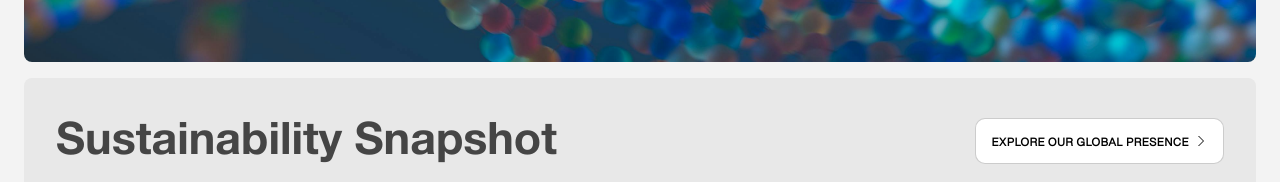
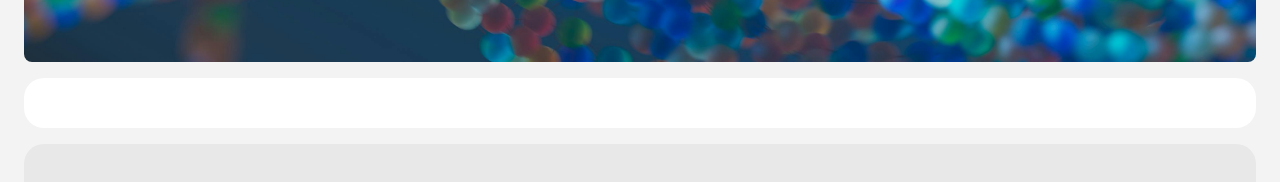
Before and after one commit to ayush-zerror/kesar, a Next.js app: page /about in a window 1280 px wide. Shown: the part 730-912 px from the top of the page. Built offline with nearby package versions, Linux system fonts and the light colour scheme.

Commit message:
updated border radius

```diff
--- /dev/null
+++ b/src/components/about/AboutInfo.jsx
@@ -0,0 +1,11 @@
+import React from 'react'
+
+const AboutInfo = () => {
+  return (
+    <div id='about_info'>
+        <div id="about_info_container"></div>
+    </div>
+  )
+}
+
+export default AboutInfo
--- a/src/pages/about/index.jsx
+++ b/src/pages/about/index.jsx
@@ -1,4 +1,5 @@
 import AboutHeroSection from '@/components/about/AboutHeroSection'
+import AboutInfo from '@/components/about/AboutInfo'
 import GallerySection from '@/components/home/GallerySection'
 import Sustainability from '@/components/home/Sustainability'
 import React from 'react'
@@ -7,6 +8,7 @@ const About = () => {
   return (
     <>
     <AboutHeroSection/>
+    <AboutInfo/>
     <Sustainability/>
     <GallerySection/>
     </>
--- a/src/styles/components/about.css
+++ b/src/styles/components/about.css
@@ -50,3 +50,18 @@
   vertical-align: middle;
   letter-spacing: 0.5px;
 }
+
+
+/* about_info */
+
+#about_info{
+    width: 100%;
+    padding: .5rem 1.5rem;
+}
+
+#about_info_container{
+    width: 100%;
+    height: 50px;
+    background-color: #fff;
+    border-radius: 20px;
+}
--- a/src/styles/components/home.css
+++ b/src/styles/components/home.css
@@ -6,7 +6,7 @@
 #home_hero_container {
   width: 100%;
   height: 100%;
-  border-radius: 8px;
+  border-radius: 20px;
   background: linear-gradient(-45deg, #fff7f1, #f1f5ff);
   display: flex;
   flex-direction: column;
@@ -101,7 +101,7 @@
 #product_finder_container {
   width: 100%;
   height: 100%;
-  border-radius: 8px;
+  border-radius: 20px;
   background-color: #ffffff;
   padding: 2.5rem 2rem;
 }
@@ -212,7 +212,7 @@
 #integrated_container {
   width: 100%;
   height: 100%;
-  border-radius: 8px;
+  border-radius: 20px;
   background-color: #ffffff;
   padding: 2.5rem 2rem;
   display: flex;
@@ -301,7 +301,7 @@
 #product_section_container {
   width: 100%;
   height: 100%;
-  border-radius: 8px;
+  border-radius: 20px;
   background-color: #e8e8e8;
   padding: 2.5rem 2rem;
 }
@@ -402,7 +402,7 @@
 #application_section_container {
   width: 100%;
   height: 100%;
-  border-radius: 8px;
+  border-radius: 20px;
   background-color: #fff;
   padding: 2.5rem 2rem;
 }
@@ -512,7 +512,7 @@
 #sustainable_section_container {
   width: 100%;
   height: 100%;
-  border-radius: 8px;
+  border-radius: 20px;
   background-color: #e8e8e8;
   padding: 2.5rem 2rem;
 }
@@ -538,23 +538,23 @@
   color: #000000b3;
   margin-bottom: 2.5rem;
 }
-#sustainable_section_cards{
+#sustainable_section_cards {
   display: grid;
-    grid-template-columns: repeat(3,1fr);
+  grid-template-columns: repeat(3, 1fr);
   gap: 1rem;
 }
-.sustainable_section_card{
+.sustainable_section_card {
   width: 100%;
   height: 500px;
   display: flex;
   flex-direction: column;
   justify-content: space-between;
   align-items: center;
-    padding:2.5rem 1.5rem;
+  padding: 2.5rem 1.5rem;
   background-color: #fff;
   border-radius: 20px;
 }
-.sustainable_section_card img{
+.sustainable_section_card img {
   width: auto;
   height: 150px;
   object-fit: contain;
@@ -572,7 +572,7 @@
   font-size: 0.9rem;
   letter-spacing: 0.5px;
   line-height: 1.3;
-  color: #0000004D;
+  color: #0000004d;
   width: 50%;
   text-align: center;
 }
@@ -586,7 +586,7 @@
 #latest_news_section_container {
   width: 100%;
   height: 100%;
-  border-radius: 8px;
+  border-radius: 20px;
   background-color: #fff;
   padding: 2.5rem 2rem;
   display: flex;
@@ -682,7 +682,7 @@
 #gallery_section_container {
   width: 100%;
   height: 100%;
-  border-radius: 8px;
+  border-radius: 20px;
   background-color: #e8e8e8;
   padding: 2.5rem 2rem;
 }
@@ -757,7 +757,7 @@
   letter-spacing: 0.8px;
 }
 
-.gallery_section_card:nth-child(1) .overlay_tab{
+.gallery_section_card:nth-child(1) .overlay_tab {
   background-color: #ff7006;
   color: white;
 }
```
Lines whose indentation alone changed are shown as unchanged.
